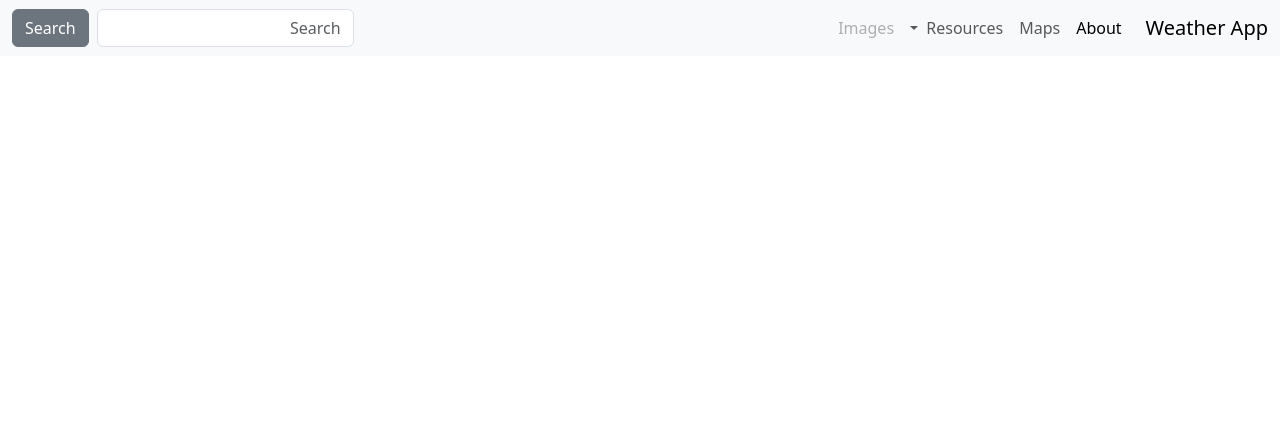
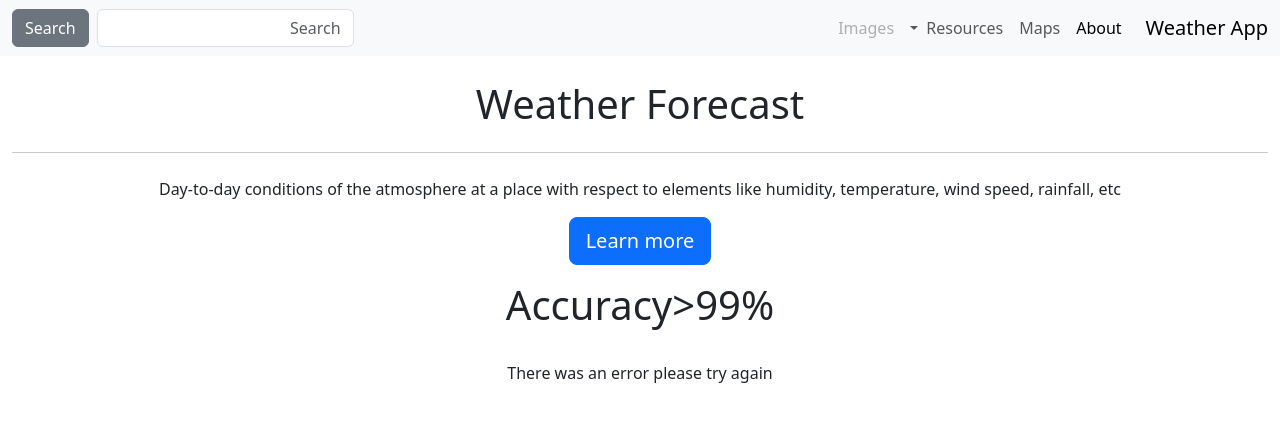
Before and after one commit to ch-gopi/Python-Django, a Django app: page / in a window 1280 px wide. Shown: the top 422 px of the page. Run offline with Django 4.2, Linux system fonts and the light colour scheme; data that the repository does not hold is empty.

Commit message:
added content to views.py

```diff
--- a/lookup/templates/base.html
+++ b/lookup/templates/base.html
@@ -11,6 +11,7 @@
 
     <title>Weather App</title>
   </head>
+
   <body>
     <nav class="navbar navbar-expand-lg bg-body-tertiary">
   <div class="container-fluid">
@@ -30,6 +31,7 @@
           <a class="nav-link dropdown-toggle" href="/" role="button" data-bs-toggle="dropdown" aria-expanded="false">
             Resources
           </a>
+
           <ul class="dropdown-menu">
             <li><a class="dropdown-item" href="#">Action</a></li>
             <li><a class="dropdown-item" href="#">Another action</a></li>
@@ -41,7 +43,8 @@
           <a class="nav-link disabled" aria-disabled="true">Images</a>
         </li>
       </ul>
-      <form class="d-flex" role="search">
+      <form action="{% url 'home' %}" class="d-flex" role="search" method="POST">
+
         <input class="form-control me-2" type="search" placeholder="Search" aria-label="Search">
         <button class="btn btn-secondary" type="submit">Search</button>
       </form>
@@ -49,9 +52,13 @@
   </div>
 </nav>
     <br/>
-    <div class="container">
+
+
+
+
+    <div class="container-fluid">
     {% block content %}  {% endblock %}
-     <div/>
+     </div>
 
 
     <!-- Optional JavaScript; choose one of the two! -->
@@ -66,3 +73,7 @@
     -->
      </body>
 </html>
+<style >  body{
+    width: 100vw;
+    text-align: center;
+    }</style>
--- a/lookup/templates/home.html
+++ b/lookup/templates/home.html
@@ -2,10 +2,33 @@
 {% extends "base.html"%}
 
 
-{% block title %}The Video page{% endblock %}
+{% block title %}{% endblock %}
 
 
 {% block content %}
+<div class="jumbotron">
+  <h1 class="display"> Weather Forecast</h1>
+  <p class="lead"></p>
+  <hr class="my-4">
+  <p> Day-to-day conditions of the atmosphere at a place with respect to elements like humidity, temperature, wind speed, rainfall, etc</p>
+  <p class="lead">
+    <a class="btn btn-primary btn-lg" href="#" role="button">Learn more</a>
+  </p>
+</div>
+<div class="container">
+    <h1>Accuracy>99%</h1>
+     <div/>
 
+<br/>
+{% if api %}
+    {% if api == "Error" %}
+       There was an error please try again
+    {% else %}
 
+  		Location:{{ api.location  }}<br/>
+
+  		Weather Now :{{ api.current }}<br/>
+
+  	{% endif  %}
+{% endif  %}
 {% endblock %}
--- a/lookup/views.py
+++ b/lookup/views.py
@@ -3,6 +3,14 @@
 
 
 def home(request):
-    return render(request,'home.html', {} )
+    import json
+    import requests
+    api_request = requests.get("http://api.weatherapi.com/v1/current.json?key=fdd6f6b779b24469970122029232808&q=hyderabad&aqi=no")
+    try:
+        api=json.loads(api_request.content)
+    except Exception as e:
+        api= "Error"
+
+    return render(request,'home.html', {'api':api} )
 def about(request):
     return render(request,'about.html', {} )
```
